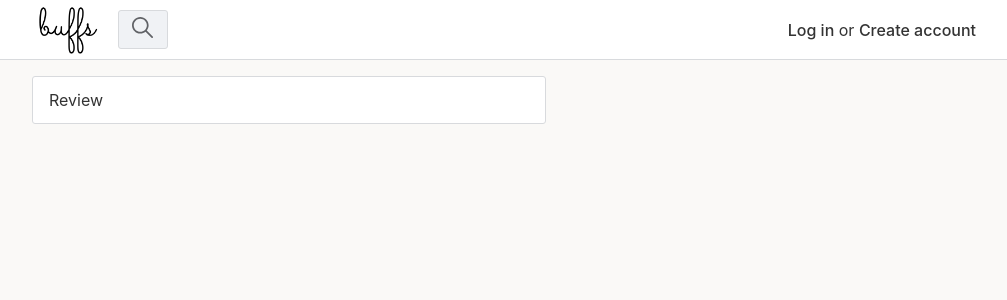
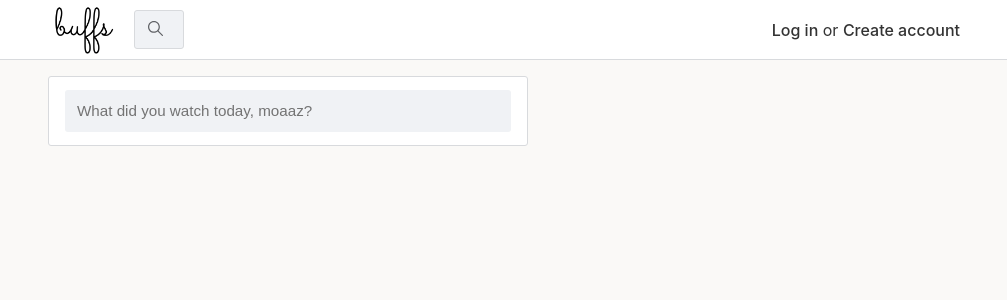
Before and after one commit to moaaz-bhnas/buffs-old, a Next.js app: page / in a window 1280 px wide. Shown: the top 300 px of the page, without its empty margins (128-1135 px from the left). Built offline with nearby package versions, Linux system fonts and the light colour scheme.

Commit message:
fixed review form logic and gained the selected movie

```diff
--- a/package.json
+++ b/package.json
@@ -7,6 +7,7 @@
     "start": "next start"
   },
   "dependencies": {
+    "axios": "^0.21.1",
     "next": "latest",
     "next-auth": "^3.24.1",
     "react": "^17.0.2",
--- /dev/null
+++ b/src/api/index.js
@@ -0,0 +1,9 @@
+import axios from "axios";
+
+export const search = async (query) => {
+  const { NEXT_PUBLIC_TMDB_API_KEY } = process.env;
+  const response = await axios.get(
+    `https://api.themoviedb.org/3/search/movie?api_key=${NEXT_PUBLIC_TMDB_API_KEY}&query=${query}`
+  );
+  return response.data;
+};
--- /dev/null
+++ b/src/components/review/Input.js
@@ -0,0 +1,33 @@
+import { memo, useCallback } from "react";
+import styled from "styled-components";
+import { inputStyles } from "../../utils/style";
+import user from "../../utils/data/user";
+import PropTypes from "prop-types";
+
+const StyledInput = styled.input`
+  ${inputStyles}
+  border: none;
+  width: 100%;
+  padding: 0.75em;
+`;
+
+const Input = ({ query, setQuery }) => {
+  return (
+    <StyledInput
+      aria-label={`what did you watch today, ${user.name}?`}
+      placeholder={`What did you watch today, ${user.name}?`}
+      list="review__results"
+      value={query}
+      onChange={({ target: { value } }) => setQuery(value)}
+    />
+  );
+};
+
+Input.propTypes = {
+  query: PropTypes.string,
+  setQuery: PropTypes.func,
+  results: PropTypes.array,
+  setSelectedMovie: PropTypes.func,
+};
+
+export default memo(Input);
--- /dev/null
+++ b/src/components/review/Results.js
@@ -0,0 +1,23 @@
+import { memo } from "react";
+import styled from "styled-components";
+import PropTypes from "prop-types";
+
+const StyledResults = styled.datalist``;
+
+const Result = styled.option``;
+
+const Results = ({ results }) => {
+  return (
+    <StyledResults id="review__results">
+      {results.map((result, index) => (
+        <Result key={index} value={result.title} />
+      ))}
+    </StyledResults>
+  );
+};
+
+Results.propTypes = {
+  results: PropTypes.array,
+};
+
+export default memo(Results);
--- a/src/components/search/Icon.js
+++ b/src/components/search/Icon.js
@@ -11,11 +11,16 @@ const Container = styled.div`
 
   .searchForm_svg {
     fill: ${({ theme }) => theme.icon.default};
-    width: 21px;
+    width: 15px;
   }
 
   @media screen and (max-width: ${mediaQueries.search}) {
     cursor: ${({ active }) => (active ? "text" : "pointer")};
+
+    .searchForm_svg {
+      fill: ${({ theme }) => theme.icon.default};
+      width: 21px;
+    }
   }
 `;
 
--- a/src/components/search/Input.js
+++ b/src/components/search/Input.js
@@ -1,6 +1,6 @@
 import { memo, useCallback } from "react";
 import styled from "styled-components";
-import { mediaQueries, sizes } from "../../utils/style";
+import { inputStyles, mediaQueries } from "../../utils/style";
 import PropTypes from "prop-types";
 
 const inputWidth = 16;
@@ -8,24 +8,12 @@ const activeInputWidth = 20;
 const smallInputWidth = 3;
 
 const StyledInput = styled.input`
+  ${inputStyles}
+  border: 1px solid ${({ theme }) => theme.border.grey2};
   width: ${({ active }) => (active ? activeInputWidth : inputWidth)}rem;
-  padding: 0.85em 0 0.85em ${smallInputWidth}rem;
-  border: 1px solid ${({ theme }) => theme.border.grey2};
-  border-radius: ${sizes.borderRadius.default};
-  background-color: ${({ theme }) => theme.bg.default};
+  padding: 0.6em 0 0.6em ${smallInputWidth}rem;
   transition-property: width;
   transition-duration: 0.4s;
-
-  &::placeholder {
-    color: ${({ theme }) => theme.text.grey};
-    font-size: 0.95rem;
-  }
-
-  &:focus {
-    &::placeholder {
-      color: #999;
-    }
-  }
 
   @media screen and (max-width: ${mediaQueries.search}) {
     cursor: ${({ active }) => (active ? "text" : "pointer")};
@@ -38,7 +26,7 @@ const StyledInput = styled.input`
 
 const Input = ({ active, setActive }) => {
   const handleKeyDown = useCallback(({ key, shiftKey }) => {
-    if (key === "Tab" && !shiftKey) {
+    if (key === "Tab") {
       setActive(false);
     }
   }, []);
--- a/src/containers/review/Review.js
+++ b/src/containers/review/Review.js
@@ -1,5 +1,8 @@
-import { memo } from "react";
+import { memo, useCallback, useEffect, useState } from "react";
 import styled from "styled-components";
+import { search } from "../../api";
+import Input from "../../components/review/Input";
+import Results from "../../components/review/Results";
 import { sizes } from "../../utils/style";
 
 const Form = styled.form`
@@ -11,7 +14,42 @@ const Form = styled.form`
 `;
 
 const Review = () => {
-  return <Form>Review</Form>;
+  const [query, setQuery] = useState("");
+  const [results, setResults] = useState([]);
+  const [selectedMovie, setSelectedMovie] = useState(null);
+
+  useEffect(
+    async function fetchAndSetResults() {
+      if (query === "") {
+        return setResults([]);
+      }
+
+      const selectedMovie = getSelectedMovie(query);
+      if (selectedMovie) {
+        setSelectedMovie(selectedMovie);
+        return setResults([]);
+      }
+
+      const { results } = await search(query);
+      setResults(results);
+    },
+    [query]
+  );
+
+  const getSelectedMovie = useCallback(
+    (query) => {
+      const selectedMovie = results.find((result) => result.title === query);
+      return selectedMovie;
+    },
+    [results]
+  );
+
+  return (
+    <Form>
+      <Input query={query} setQuery={setQuery} />
+      <Results results={results} />
+    </Form>
+  );
 };
 
 export default memo(Review);
--- a/src/utils/data/user.js
+++ b/src/utils/data/user.js
@@ -2,3 +2,5 @@ const user = {
   name: "moaaz",
   avatar: "https://i.ibb.co/VVjv2Ls/yuri.jpg",
 };
+
+export default user;
--- a/src/utils/style.js
+++ b/src/utils/style.js
@@ -1,6 +1,10 @@
 import { createGlobalStyle, css } from "styled-components";
 
 export const GlobalStyle = createGlobalStyle`
+  * {
+    box-sizing: border-box;
+  }
+
   html {
     font-size: 1rem;
 
@@ -19,7 +23,6 @@ export const GlobalStyle = createGlobalStyle`
     background-color: #faf9f7;
     margin: 0;
     padding: 0;
-    box-sizing: border-box;
   }
 `;
 
@@ -120,6 +123,23 @@ export const rawLink = css`
   color: inherit;
 `;
 
+export const inputStyles = css`
+  font-size: 1rem;
+  border-radius: ${sizes.borderRadius.default};
+  background-color: ${({ theme }) => theme.bg.default};
+
+  &::placeholder {
+    color: ${({ theme }) => theme.text.grey};
+    font-size: 0.95rem;
+  }
+
+  &:focus {
+    &::placeholder {
+      color: #999;
+    }
+  }
+`;
+
 export const offScreen = css`
   position: absolute;
   left: -200rem;
```
Also changed, not shown: shell.js (+36 -25 lines), 2 other files (tests, documents, lock files or other folders).
